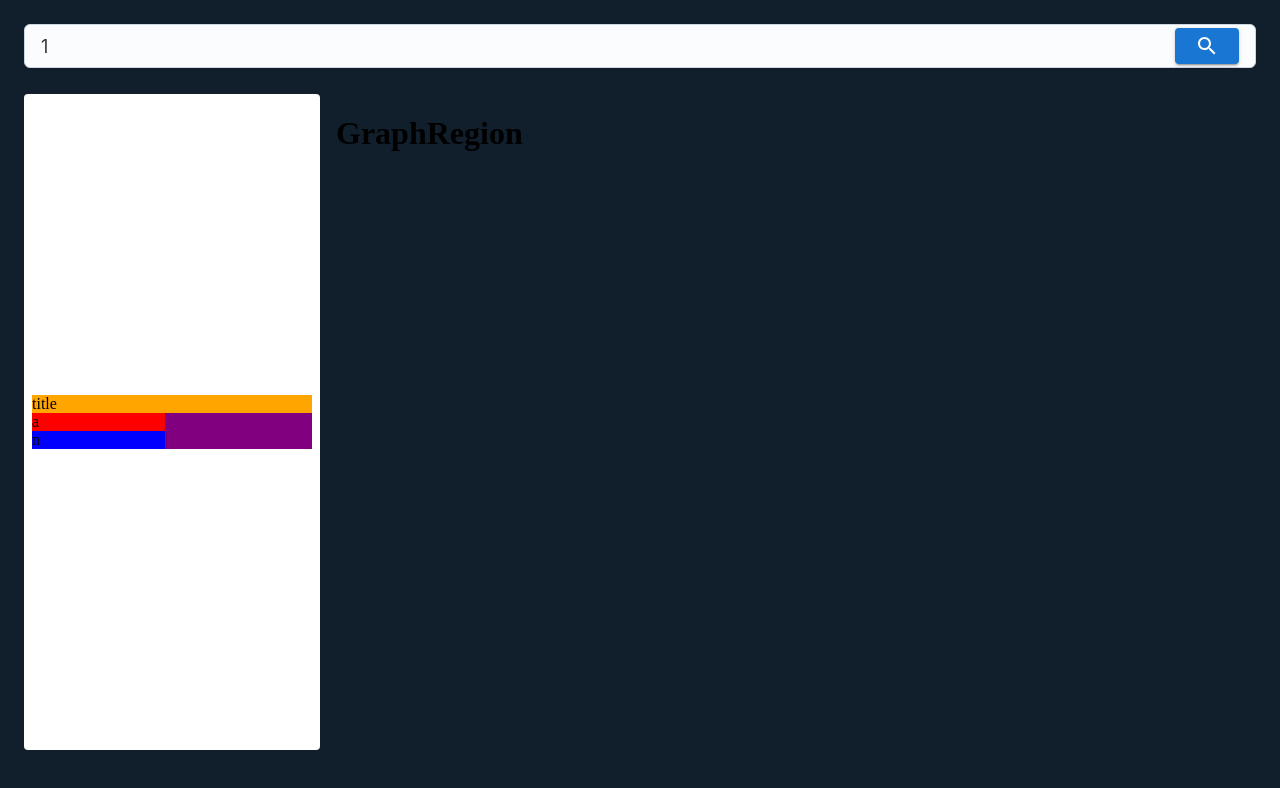
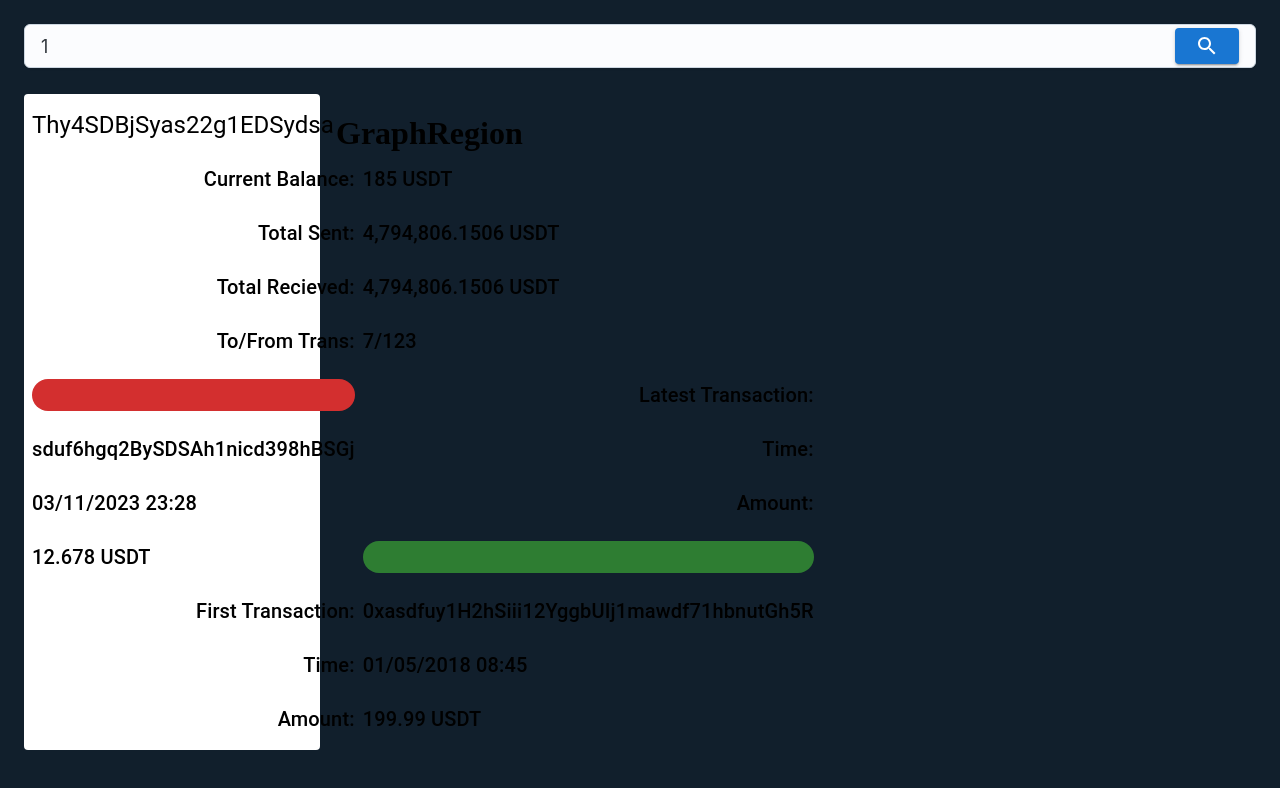
Before and after one commit to hossainmuntasir/Blockchain-Visualization, a React (Create React App) app in the folder wallet-insight/: page /Graph/1 in a window 1280 px wide. Shown: the top 788 px of the page. Built offline with nearby package versions, Linux system fonts and the light colour scheme.

Commit message:
grid work

```diff
--- a/wallet-insight/src/components/DetailsTab.jsx
+++ b/wallet-insight/src/components/DetailsTab.jsx
@@ -1,19 +1,67 @@
-import { Grid } from '@mui/material'
+import { Box, Chip, Grid, Typography } from '@mui/material'
 import React from 'react'
 
-export default function DetailsTab() {
+export default function DetailsTab(props) {
+    // Map props to variables
+
     return (
         <>
-            <Grid container spaceing={0} sx={{
-                columnGap: 1.5,
+            <Box sx ={{
+                width:'100%',
+                height:'100%',
+                display:'grid',
+                gap:1,
+                // gap:'8px',
+                gridTemplateColumns:'1fr 1fr',
+                // gridTemplateRows:'repeat(1fr, 16)',
+                alignItems:'center',
             }}>
-                <Grid item xs={12} sx={{ backgroundColor: 'orange', padding: 0, margin: 0 }}>title</Grid>
-                <Grid item xs={12} sx={{ backgroundColor: 'purple', padding: 0, margin: 0 }}>
-                    <Grid item xs={5.7} sx={{ backgroundColor: 'red', padding: 0, margin: 0 }}>a</Grid>
-                    <Grid item xs={5.7} sx={{ backgroundColor: 'blue', padding: 0, margin: 0 }}>n</Grid>
-                </Grid>
-            </Grid>
-            {/* react grid? */}
+                <Typography variant='h5' noWrap='false' sx={{gridColumn:'span 2'}}>Thy4SDBjSyas22g1EDSydsa</Typography>
+                {/* <Typography variant='h5' noWrap='false' className='wallet-address'>{walletAddress}</Typography> */}
+
+                <Typography variant='h6' sx={{justifySelf:'end', gridColumn:'span 1'}}>Current Balance:</Typography>
+                <Typography variant='h6' sx={{justifySelf:'start', gridColumn:'span 1'}}>185 USDT</Typography>
+
+
+                <Typography variant='h6' sx={{justifySelf:'end', gridColumn:'span 1'}}>Total Sent:</Typography>
+                <Typography variant='h6' sx={{justifySelf:'start', gridColumn:'span 1'}}>4,794,806.1506 USDT</Typography>
+
+
+                <Typography variant='h6' sx={{justifySelf:'end', gridColumn:'span 1'}}>Total Recieved:</Typography>
+                <Typography variant='h6' sx={{justifySelf:'start', gridColumn:'span 1'}}>4,794,806.1506 USDT</Typography>
+
+
+                <Typography variant='h6' sx={{justifySelf:'end', gridColumn:'span 1'}}>To/From Trans:</Typography>
+                <Typography variant='h6' sx={{justifySelf:'start', gridColumn:'span 1'}}>7/123</Typography>
+
+                {/*  */}
+
+                <Chip variant='filled' color='error'>Snt</Chip>
+
+                <Typography variant='h6' sx={{justifySelf:'end', gridColumn:'span 1'}}>Latest Transaction:</Typography>
+                <Typography variant='h6' sx={{justifySelf:'start', gridColumn:'span 1'}}>sduf6hgq2BySDSAh1nicd398hBSGj</Typography>
+
+                <Typography variant='h6' sx={{justifySelf:'end', gridColumn:'span 1'}}>Time:</Typography>
+                <Typography variant='h6' sx={{justifySelf:'start', gridColumn:'span 1'}}>03/11/2023 23:28</Typography>
+
+                <Typography variant='h6' sx={{justifySelf:'end', gridColumn:'span 1'}}>Amount:</Typography>
+                <Typography variant='h6' sx={{justifySelf:'start', gridColumn:'span 1'}}>12.678 USDT</Typography>
+
+                {/*  */}
+
+                <Chip variant='filled' color='success'>Rcv</Chip>
+
+                <Typography variant='h6' sx={{justifySelf:'end', gridColumn:'span 1'}}>First Transaction:</Typography>
+                <Typography variant='h6' sx={{justifySelf:'start', gridColumn:'span 1'}}>0xasdfuy1H2hSiii12YggbUIj1mawdf71hbnutGh5R</Typography>
+
+                <Typography variant='h6' sx={{justifySelf:'end', gridColumn:'span 1'}}>Time:</Typography>
+                <Typography variant='h6' sx={{justifySelf:'start', gridColumn:'span 1'}}>01/05/2018 08:45</Typography>
+
+                <Typography variant='h6' sx={{justifySelf:'end', gridColumn:'span 1'}}>Amount:</Typography>
+                <Typography variant='h6' sx={{justifySelf:'start', gridColumn:'span 1'}}>199.99 USDT</Typography>
+
+
+            </Box>
         </>
     )
 }
```
